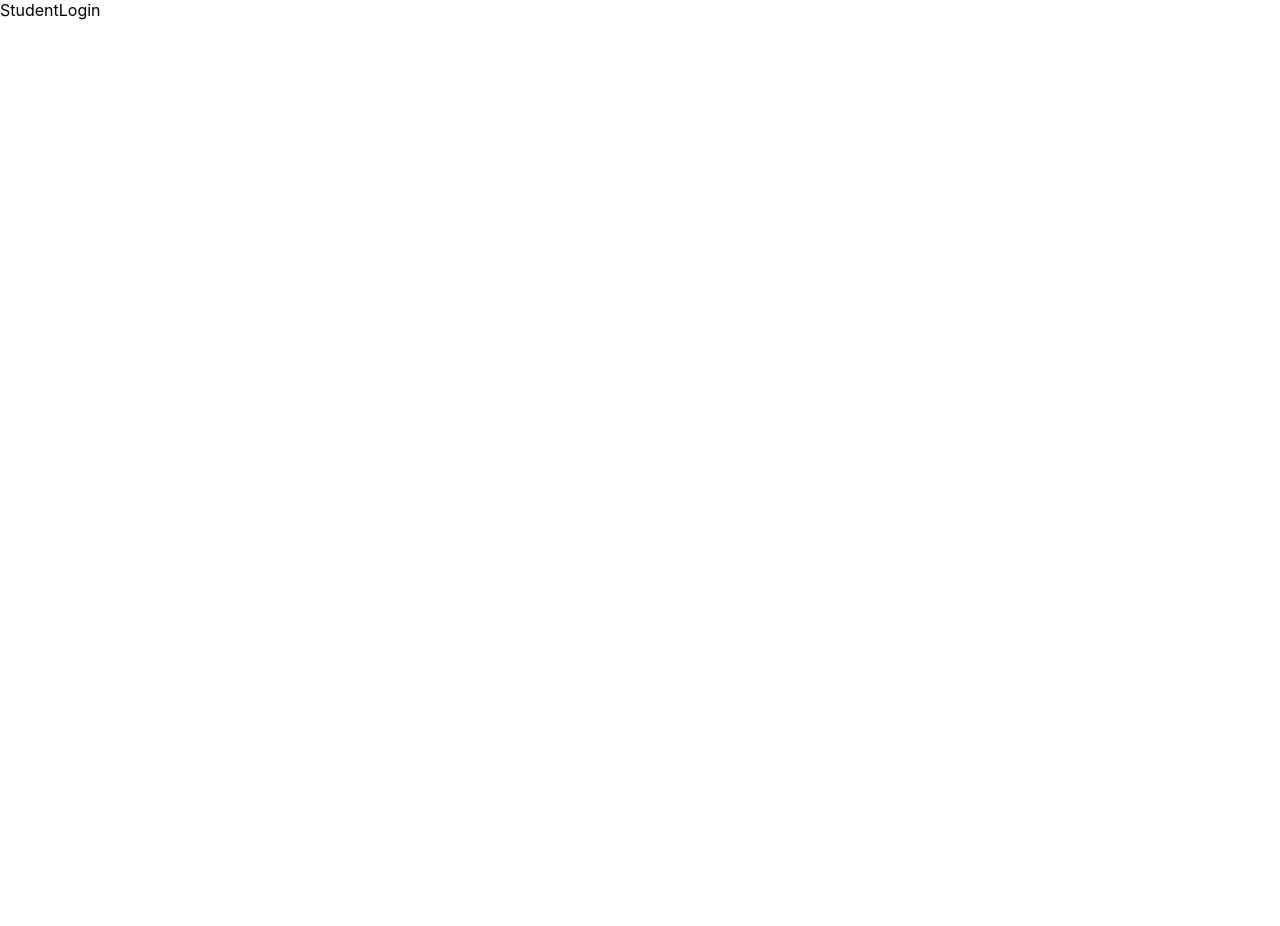
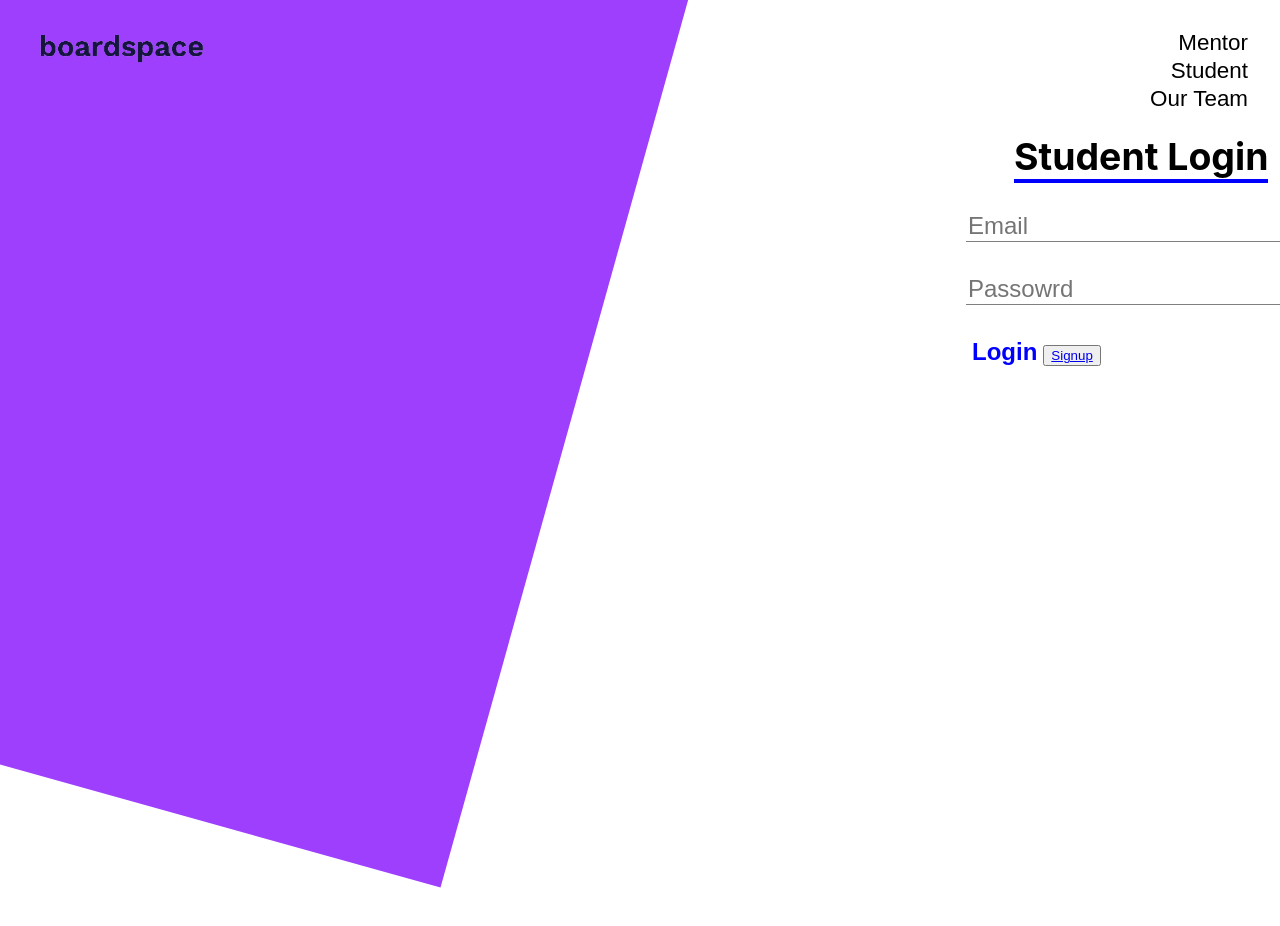
Before and after one commit to justaskulkarni/Boardspace, a React (Create React App) app in the folder client/: page /student/login in a window 1280 px wide. Shown: the top 926 px of the page. Before the commit the page ends 800 px from the top, so only its background shows below. Built offline with nearby package versions, Linux system fonts and the light colour scheme.

Commit message:
haash done

```diff
--- a/client/src/App.js
+++ b/client/src/App.js
@@ -1,14 +1,18 @@
 import { BrowserRouter, Routes, Route} from 'react-router-dom';
+
+//utils
+import MentorPrivateRoutes from './utils/MentorPrivateRoutes';
+import StudentPrivateRoutes from './utils/StudentPrivateRoutes';
 
 // pages & components
 import Login from './pages/Login';
 import Signup from './pages/Signup';
 import Home from './pages/Home';
 import Protected from './pages/Protected';
-import MentorPrivateRoutes from './utils/MentorPrivateRoutes';
 import Signup2 from './pages/Signup2';
 import StudentLogin from './pages/StudentLogin';
 import StudentSignup from './pages/StudentSignup';
+import ProtectedStudent from './pages/ProtectedStudent';
 
 function App() {
 
@@ -25,6 +29,9 @@ function App() {
           <Route element={<MentorPrivateRoutes />}>
             <Route path="/youin" element={<Protected />} />
           </Route>
+          <Route element={<StudentPrivateRoutes />}>
+            <Route path="/studentin" element={<ProtectedStudent />} />
+          </Route>
         </Routes>
       </BrowserRouter>
     </div>
--- /dev/null
+++ b/client/src/pages/ProtectedStudent.js
@@ -0,0 +1,14 @@
+import React from 'react'
+import Navbar from '../components/Navbar'
+
+const ProtectedStudent = () => {
+  return (
+    <>
+    <Navbar />
+    <div>Namaste jara yeh student ke liye protected hai</div>
+    </>
+
+  )
+}
+
+export default ProtectedStudent
--- a/client/src/pages/StudentLogin.js
+++ b/client/src/pages/StudentLogin.js
@@ -1,10 +1,78 @@
-import React from 'react'
+import Navbar from '../components/Navbar'
+import { useState } from "react"
+import { Link, useNavigate } from "react-router-dom"
 
 const StudentLogin = () => {
 
-  return (
-    <div>StudentLogin</div>
-  )
+    const [creadentials, setCredentials] = useState({ email: "", password: "" })
+    const [error, setError] = useState(null)
+
+    let navigate = useNavigate()
+
+    const handleSubmit = async (e) => {
+        e.preventDefault()
+
+        const response = await fetch("http://localhost:6100/api/student/login", {
+            method: 'POST',
+            headers: { 'Content-Type': 'application/json' },
+            body: JSON.stringify({ email: creadentials.email, password: creadentials.password })
+        })
+
+        const json = await response.json()
+
+        if (json.success) {
+            localStorage.setItem("Student", json.authToken)
+            navigate("/studentin")
+        }
+
+        if (json.error) {
+            setError(json.error)
+        }
+    }
+
+    const onChange = (event) => {
+        setCredentials({ ...creadentials, [event.target.name]: event.target.value })
+    }
+
+    return (
+        <>
+            <Navbar />
+
+            <div className="mostout">
+                <div className="colourdiv"></div>
+                <div className="rightdiv">
+                    <form className="signup" onSubmit={handleSubmit}>
+                        <h3 className="formheader"><span className="headertext">Student Login</span></h3>
+
+                        <div className="formcontent">
+                            <input
+                                type="email"
+                                value={creadentials.email}
+                                name="email"
+                                onChange={onChange}
+                                placeholder="Email"
+                                className="inputbox"
+                            />
+
+                            <input
+                                type="password"
+                                value={creadentials.password}
+                                name="password"
+                                onChange={onChange}
+                                placeholder="Passowrd"
+                                className="inputbox"
+                            />
+
+                        </div>
+
+                        <button className="signupbutton" >Login</button>
+                        <button className=""><Link to={"/student/signup"}>Signup</Link></button>
+                    </form>
+                    {error && <div className="error">{error}</div>}
+                </div>
+            </div>
+        </>
+    )
 }
 
 export default StudentLogin
--- a/client/src/pages/StudentSignup.js
+++ b/client/src/pages/StudentSignup.js
@@ -15,25 +15,26 @@ const StudentSignup = () => {
         e.preventDefault()
 
         const response = await fetch("http://localhost:6100/api/student/signup", {
-          method: 'POST',
-          headers: { 'Content-Type': 'application/json' },
-          body: JSON.stringify({ email: creadentials.email, name: creadentials.name, phonenum: creadentials.phonenum, password:creadentials.password })
+            method: 'POST',
+            headers: { 'Content-Type': 'application/json' },
+            body: JSON.stringify({ email: creadentials.email, name: creadentials.name, phonenum: creadentials.phonenum, password: creadentials.password })
         })
 
         const json = await response.json()
 
         if (json.success) {
-          navigate("/")
+            localStorage.setItem("Student", json.authToken)
+            navigate("/studentin")
         }
 
         if (json.error) {
-          setError(json.error)
+            setError(json.error)
         }
-      }
+    }
 
     const onChange = (event) => {
         setCredentials({ ...creadentials, [event.target.name]: event.target.value })
-      }
+    }
 
     return (
         <>
@@ -78,7 +79,7 @@ const StudentSignup = () => {
                                 value={creadentials.phonenum}
                                 name="phonenum"
                                 onChange={onChange}
-                                placeholder="Number"
+                                placeholder="Number (Optional)"
                                 className="inputbox"
                             />
 
@@ -87,10 +88,11 @@ const StudentSignup = () => {
                         <button className="signupbutton" >Sign up</button>
                         <button className=""><Link to={"/student/login"}>Login</Link></button>
                     </form>
+                    {error && <div className="error">{error}</div>}
+                </div>
 
-                </div>
             </div>
-            {error && <div className="error">{error}</div>}
+
         </>
     )
 }
--- a/client/src/utils/MentorPrivateRoutes.js
+++ b/client/src/utils/MentorPrivateRoutes.js
@@ -1,10 +1,10 @@
 import { Outlet, Navigate } from "react-router-dom"
 
-const PrivateRoutes = () =>{
+const StudentPrivateRoutes = () =>{
 
     return(
         (localStorage.getItem("Mentor")) ? <Outlet/> : <Navigate to = "/login" />
     )
 }
 
-export default PrivateRoutes
+export default StudentPrivateRoutes
--- /dev/null
+++ b/client/src/utils/StudentPrivateRoutes.js
@@ -0,0 +1,10 @@
+import { Outlet, Navigate } from "react-router-dom"
+
+const MentorPrivateRoutes = () =>{
+
+    return(
+        (localStorage.getItem("Student")) ? <Outlet/> : <Navigate to = "/student/login" />
+    )
+}
+
+export default MentorPrivateRoutes
```
Also changed, not shown: 2 other files (tests, documents, lock files or other folders).
